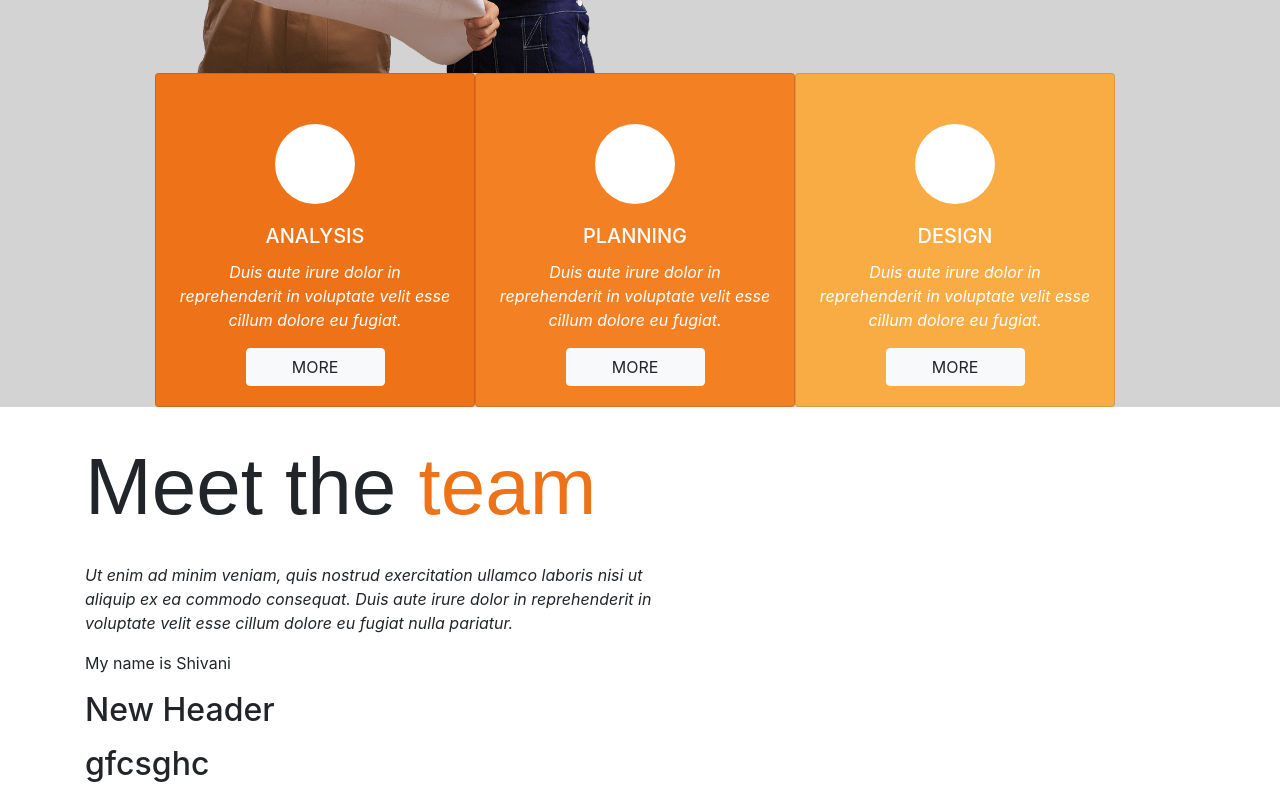
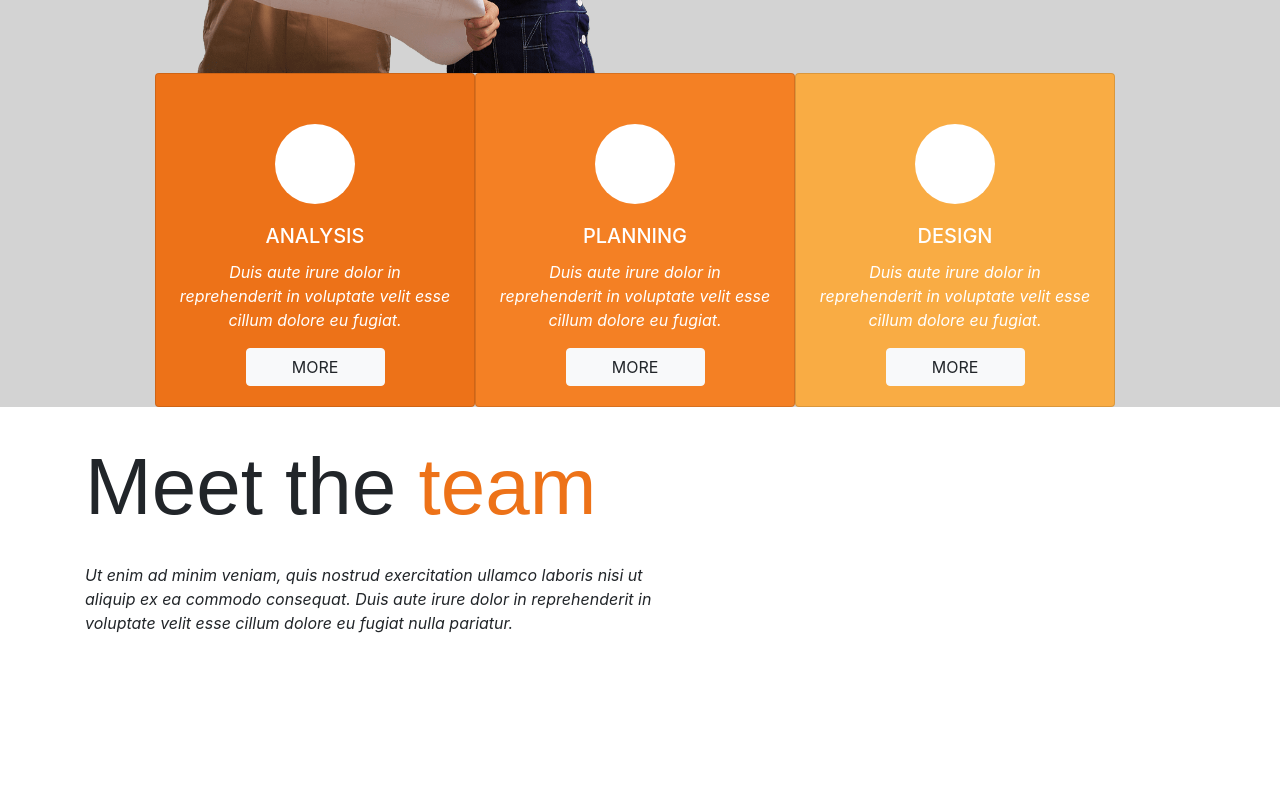
Before and after one commit to Shivani259/project, a plain HTML site: page index.html in a window 1280 px wide. Shown: the part 538-1338 px from the top of the page. After the commit the page ends 1189 px from the top, so only its background shows below. Drawn offline with nearby package versions, Linux system fonts and the light colour scheme.

Commit message:
new changeb

```diff
--- a/index.html
+++ b/index.html
@@ -127,9 +127,6 @@
 <div class="container">
 <p class="p4">Meet the <span style="color:#ed7218;">team</span></p>
 <p class="p5"><i>Ut enim ad minim veniam, quis nostrud exercitation ullamco laboris nisi ut aliquip ex ea commodo consequat. Duis aute irure dolor in reprehenderit in voluptate velit esse cillum dolore eu fugiat nulla pariatur.</i></p>
-<p>My name is Shivani</p>
-<h2>New Header</p>
-<p>gfcsghc</p>
 </div>
 </body>
 </html>
```
